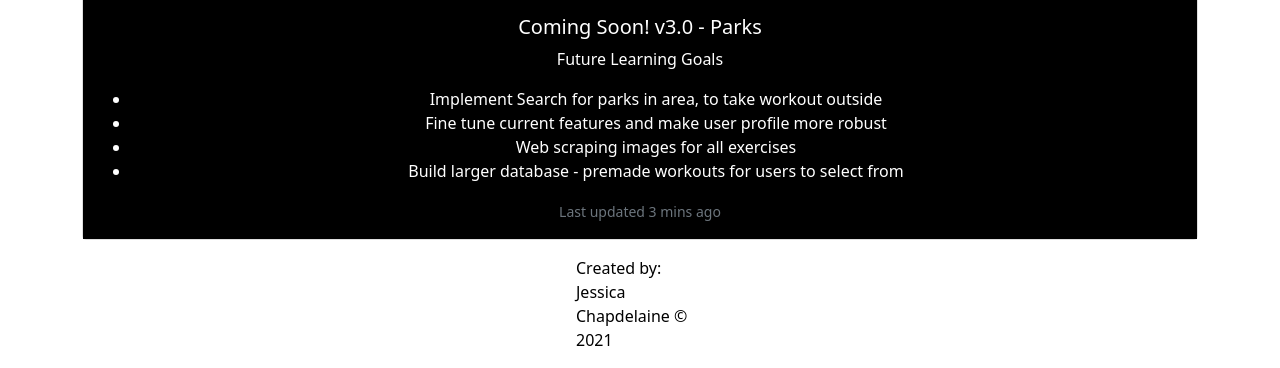
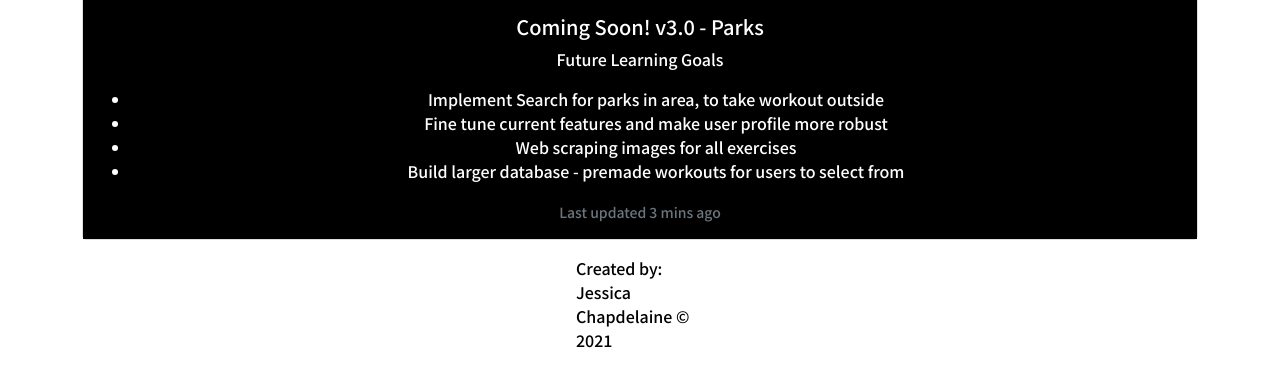
Before and after one commit to Jessica-chap/hb-final-project, a Flask app: page /about in a window 1280 px wide. Shown: the part 1027-1395 px from the top of the page. Run offline with Flask 2, Linux system fonts and the light colour scheme; the visitor is signed in with stand-in values (Sample User, id 1); some libraries are stand-ins or nearby versions.

Commit message:
Fonts selected

```diff
--- a/static/css/style.css
+++ b/static/css/style.css
@@ -1,3 +1,10 @@
+/* font-family: 'Noto Sans JP', sans-serif;
+font-family: 'Roboto', sans-serif; */
+
+body {
+    font-family: 'Noto Sans JP', sans-serif;
+}
+
 
 .base-footer {
     margin: 0 auto;
--- a/templates/base.html
+++ b/templates/base.html
@@ -6,6 +6,8 @@
     <script src="https://code.jquery.com/jquery-3.6.0.js" integrity="sha256-H+K7U5CnXl1h5ywQfKtSj8PCmoN9aaq30gDh27Xc0jk=" crossorigin="anonymous"></script>
     <link href="https://cdn.jsdelivr.net/npm/bootstrap@5.0.0-beta3/dist/css/bootstrap.min.css" rel="stylesheet" integrity="sha384-eOJMYsd53ii+scO/bJGFsiCZc+5NDVN2yr8+0RDqr0Ql0h+rP48ckxlpbzKgwra6" crossorigin="anonymous">
     <link rel="stylesheet" href="https://cdn.jsdelivr.net/npm/bootstrap-icons@1.4.1/font/bootstrap-icons.css">
+    <link rel="preconnect" href="https://fonts.gstatic.com">
+    <link href="https://fonts.googleapis.com/css2?family=Noto+Sans+JP:wght@300;500;700&family=Roboto:ital,wght@0,500;1,300&display=swap" rel="stylesheet">
     <link rel="stylesheet" href="/static/css/style.css">
 
 
```
